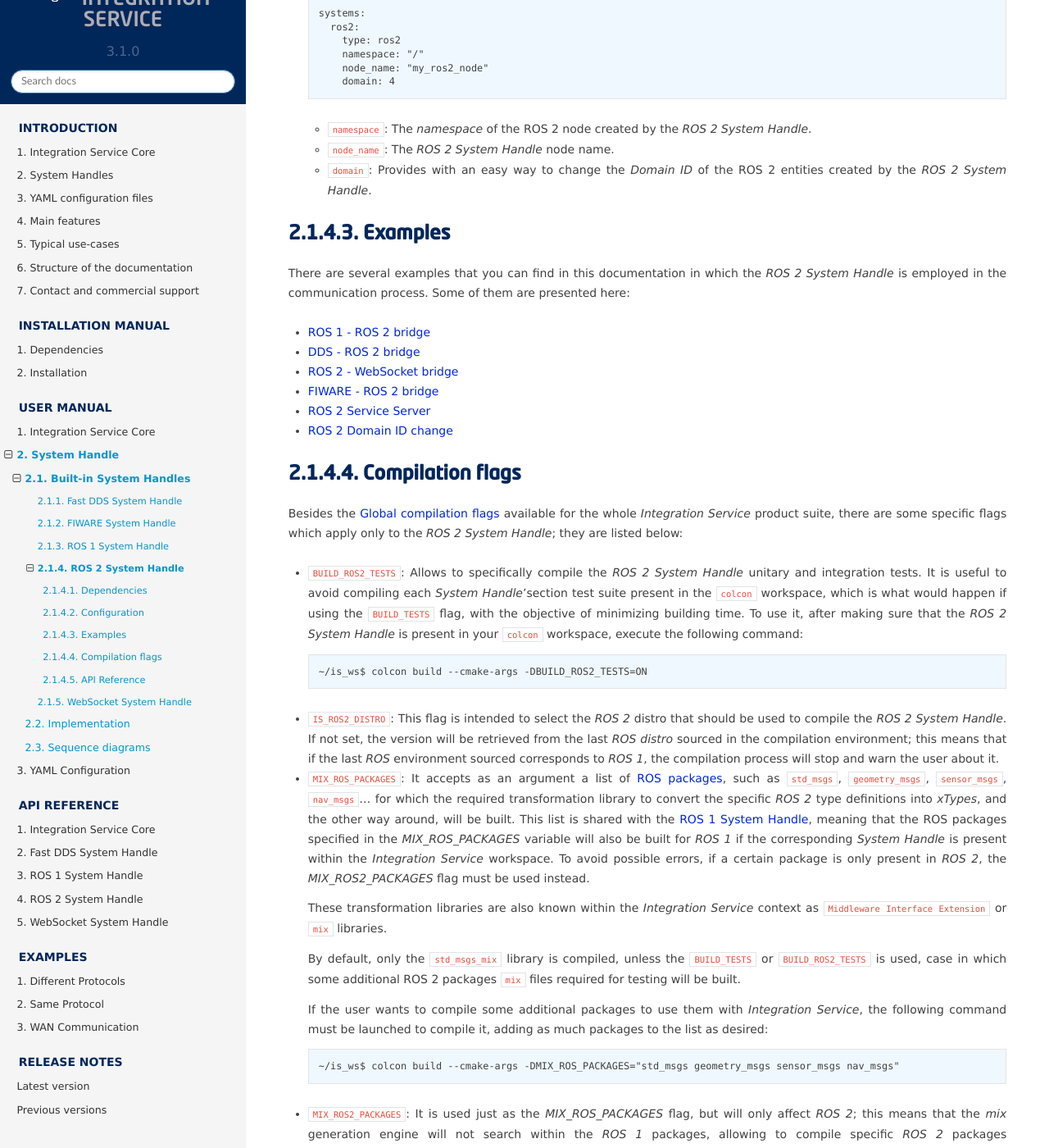
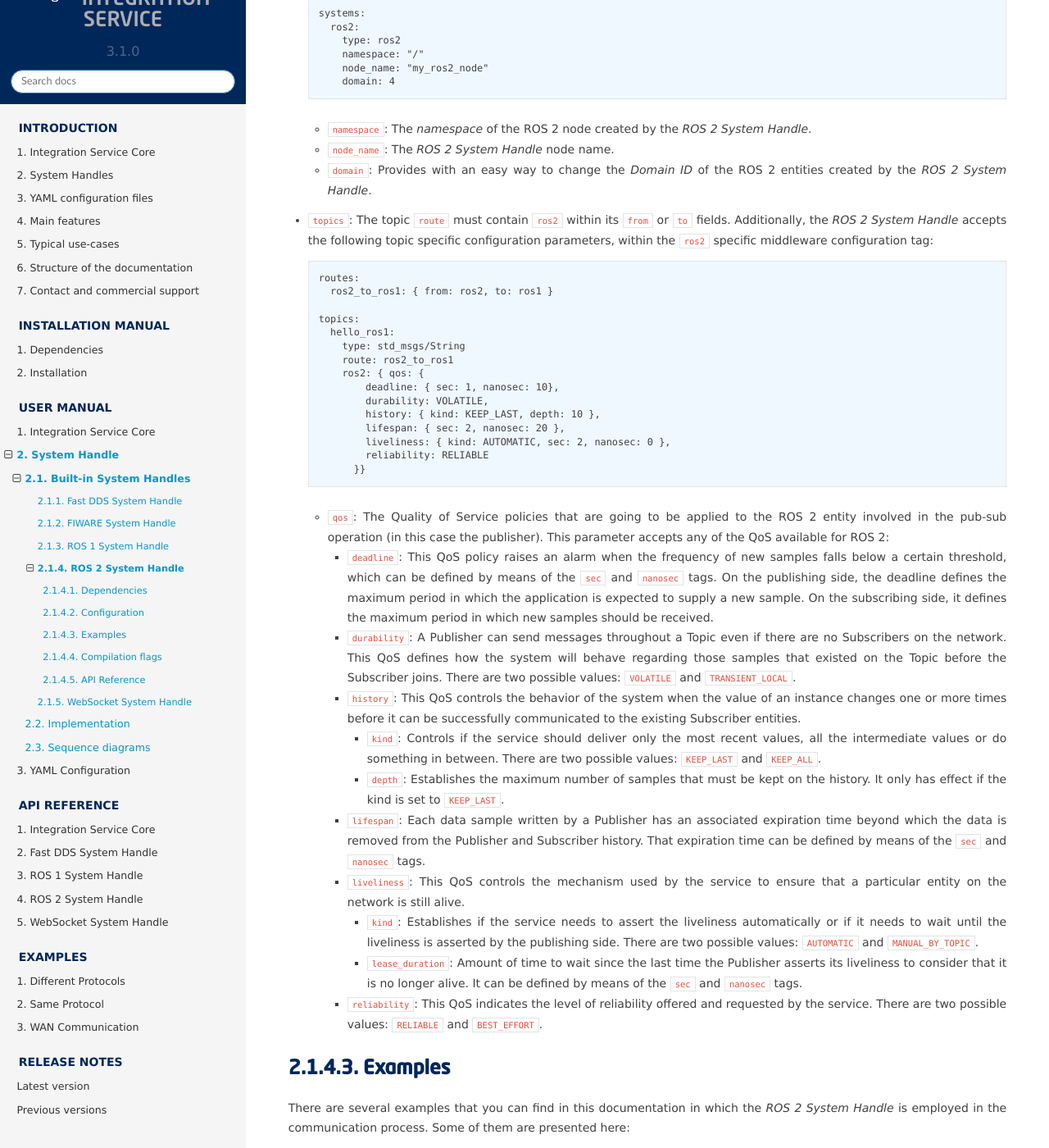
Before and after one commit to eProsima/Integration-Service-docs, a Sphinx documentation site: the page built from docs/user_manual/systemhandle/ros2_sh.rst, in a window 1280 px wide and 1400 px high, scrolled down 628 px. Shown: the whole window at 82% size. Built offline with Sphinx 7.4.7 and the Read the Docs theme 2.0.0, drawn with Linux system fonts in a browser that asks for light colours.

Commit message:
Add ROS 2 QoS support documentation

```diff
--- a/docs/user_manual/systemhandle/ros2_sh.rst
+++ b/docs/user_manual/systemhandle/ros2_sh.rst
@@ -41,6 +41,61 @@ five sections:
 
   * :code:`domain`: Provides with an easy way to change the *Domain ID* of the ROS 2 entities created
     by the *ROS 2 System Handle*.
+
+* :code:`topics`: The topic :code:`route` must contain :code:`ros2` within its :code:`from` or :code:`to` fields. Additionally,
+  the *ROS 2 System Handle* accepts the following topic specific configuration parameters, within the
+  :code:`ros2` specific middleware configuration tag:
+
+  .. code-block:: yaml
+
+        routes:
+          ros2_to_ros1: { from: ros2, to: ros1 }
+
+        topics:
+          hello_ros1:
+            type: std_msgs/String
+            route: ros2_to_ros1
+            ros2: { qos: {
+                deadline: { sec: 1, nanosec: 10},
+                durability: VOLATILE,
+                history: { kind: KEEP_LAST, depth: 10 },
+                lifespan: { sec: 2, nanosec: 20 },
+                liveliness: { kind: AUTOMATIC, sec: 2, nanosec: 0 },
+                reliability: RELIABLE
+              }}
+
+  * :code:`qos`: The Quality of Service policies that are going to be applied to the ROS 2 entity involved in the pub-sub operation (in this case the publisher).
+    This parameter accepts any of the QoS available for ROS 2:
+
+    * :code:`deadline`: This QoS policy raises an alarm when the frequency of new samples falls below a certain threshold, which can be defined by means of the
+      :code:`sec` and :code:`nanosec` tags. On the publishing side, the deadline defines the maximum period in which the application is expected to supply a new
+      sample. On the subscribing side, it defines the maximum period in which new samples should be received.
+
+    * :code:`durability`: A Publisher can send messages throughout a Topic even if there are no Subscribers on the network. This QoS defines how the system will
+      behave regarding those samples that existed on the Topic before the Subscriber joins. There are two possible values: :code:`VOLATILE` and
+      :code:`TRANSIENT_LOCAL`.
+
+    * :code:`history`: This QoS controls the behavior of the system when the value of an instance changes one or more times before it can be successfully
+      communicated to the existing Subscriber entities.
+
+      * :code:`kind`: Controls if the service should deliver only the most recent values, all the intermediate values or do something in between. There are two
+        possible values: :code:`KEEP_LAST` and :code:`KEEP_ALL`.
+
+      * :code:`depth`: Establishes the maximum number of samples that must be kept on the history. It only has effect if the kind is set to :code:`KEEP_LAST`.
+
+    * :code:`lifespan`: Each data sample written by a Publisher has an associated expiration time beyond which the data is removed from the Publisher and
+      Subscriber history. That expiration time can be defined by means of the :code:`sec` and :code:`nanosec` tags.
+
+    * :code:`liveliness`: This QoS controls the mechanism used by the service to ensure that a particular entity on the network is still alive.
+
+      * :code:`kind`: Establishes if the service needs to assert the liveliness automatically or if it needs to wait until the liveliness is asserted by the
+        publishing side. There are two possible values: :code:`AUTOMATIC` and :code:`MANUAL_BY_TOPIC`.
+
+      * :code:`lease_duration`: Amount of time to wait since the last time the Publisher asserts its liveliness to consider that it is no longer alive. It can be
+        defined by means of the :code:`sec` and :code:`nanosec` tags.
+
+    * :code:`reliability`: This QoS indicates the level of reliability offered and requested by the service.
+      There are two possible values: :code:`RELIABLE` and :code:`BEST_EFFORT`.
 
 Examples
 ^^^^^^^^
```
